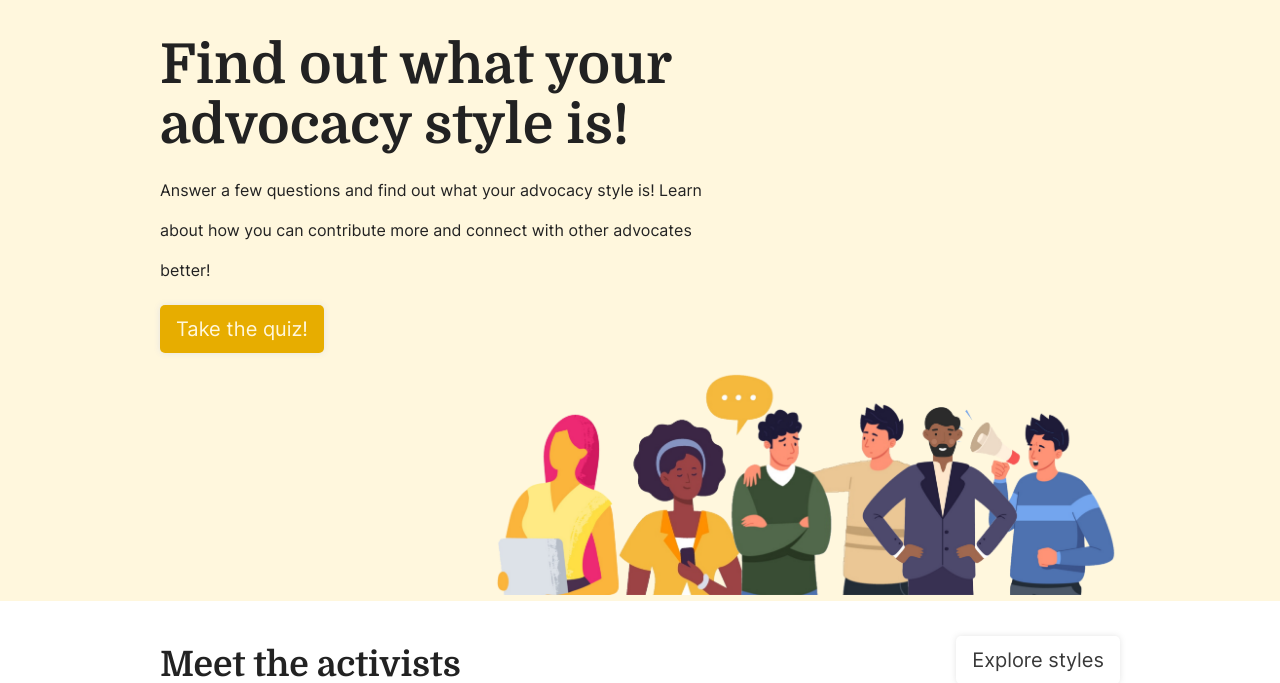
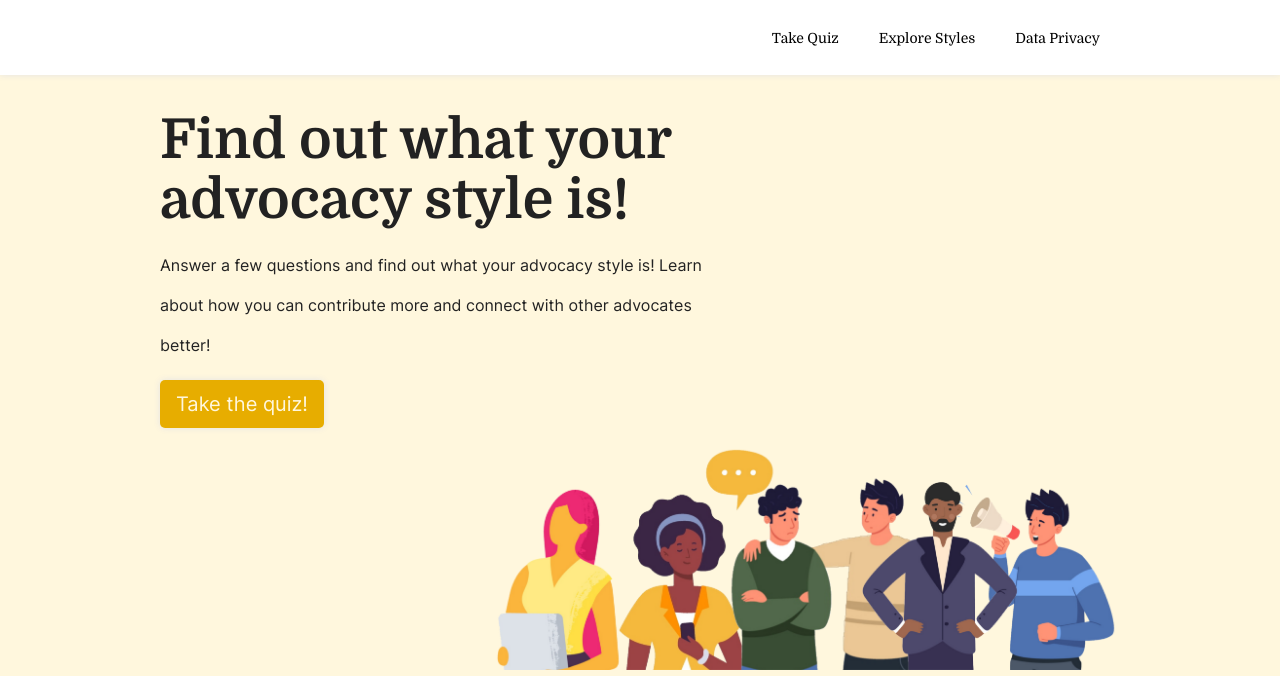
Before and after one commit to col-lefevre/activism-style, a Flask app: page / in a window 1280 px wide. Shown: the top 683 px of the page. Run offline with Flask 2, Linux system fonts and the light colour scheme.

Commit message:
finalized navbar

```diff
--- a/static/css/styles.css
+++ b/static/css/styles.css
@@ -108,42 +108,105 @@
 }
 
 /* NAVBAR */
-.nav-flexbox {
+.navbar {
+    width: 100%;
+    overflow: hidden;
+
+    background-color: white;
+    filter: drop-shadow(0px 0px 3px rgb(228, 228, 228));
+
+    transition: height 0.2s;
+    transition-timing-function: ease;
+
+    position: absolute;
+    z-index: 1;
+}
+
+.nav-content {
     display: flex;
-    flex-direction: row;
-    justify-content: flex-end;
-    align-items: center;
+    height: 100%;
+    width: 100%;
+}
+
+.nav-img {
+    width: 30px;
+    height: auto;
 }
 
 @media (max-width: 549px) {
-    .nav-height {
+    .nav-buffer {
+        height: 50px;
+        width: 100%;
+        opacity: 0;
+        position: static;
+    }
+
+    .navbar-closed {
         height: 50px;
     }
 
-    .nav-flexbox {
-        gap: 25px;
+    .navbar-open {
+        height: 180px;
     }
+
+    .nav-content {
+        flex-direction: column;
+        align-items: flex-end;
+    }
+
+    .nav-content div {
+        display: flex;
+        flex-direction: row;
+        align-items: center;
+        justify-content: flex-start;
+        flex-shrink: 0;
+
+        height: 40px;
+        width: 100%;
+    }
+
+    .nav-content a {
+        padding: 10px;
+    }
+
+    #hamburger {
+        display: flex;
+        justify-content: flex-end;
+        height: 50px;
+    };
 }
 
 @media (min-width: 550px) {
-    .nav-height {
-        height: 80px;
+    .navbar {
+        height: 75px;
+        margin-bottom: 75px;
     }
 
-    .nav-flexbox {
-        gap: 50px;
+    .nav-buffer {
+        height: 75px;
+        width: 100%;
+        opacity: 0;
+        position: static;
     }
+
+    .nav-content {
+        flex-direction: row;
+        align-items: center;
+        justify-content: flex-end;
+
+        height: 75px;
+    }
+
+    .nav-content div {
+        padding: 10px 20px;
+    }
+
+    #hamburger {
+        display: none;
+    };
 }
 
-.nav-container {
-    position: static;
-    width: 100%;
-    background-color: white;
-
-    filter: drop-shadow(0px 0px 3px rgb(228, 228, 228));
-}
-
-/* Button */
+/* BUTTON */
 .button-flexbox {
     display: flex;
     flex-direction: row;
--- a/templates/base.html
+++ b/templates/base.html
@@ -22,7 +22,7 @@
         <script src="{{url_for('static', filename='jquery/jquery-3.3.1.js')}}"></script>
     </head>
     <body>
-        <!-- {% include 'navbar.html' %} -->
+        {% include 'navbar.html' %}
         {% block content %}{% endblock %}
     </body>
 </html>
--- a/templates/navbar.html
+++ b/templates/navbar.html
@@ -1,11 +1,36 @@
-<div class="nav-container nav-height" id="">
-    <div class="container nav-height">
-        <div class="row">
-                <div class="nav-flexbox nav-height">
-                    <a href=""><div class="font-domine1">Community</div></a>
-                    <a href=""><div class="font-domine1">Advocacy Styles</div></a>
-                </div>
-            </div>
+<script>
+    $(document).ready(function() {
+        $('#hamburger').click(function() {
+            var navHeight = $('#navbar').css('height');
+            if (navHeight == '50px') {
+                $('#navbar').addClass('navbar-open');
+                $('#navbar').removeClass('navbar-closed');
+                $('.nav-img').attr('src', 'static/images/icons/ham_close.png');
+            }
+            else if (navHeight == '180px') {
+                $('#navbar').addClass('navbar-closed');
+                $('#navbar').removeClass('navbar-open');
+                $('.nav-img').attr('src', 'static/images/icons/ham_open.png');
+            };
+        });
+    });
+</script>
+
+<div class="navbar navbar-closed" id="navbar">
+    <div class="container nav-content">
+        <div id="hamburger">
+            <img class="nav-img" src="static/images/icons/ham_open.png">
+        </div>
+        <div>
+            <a href="#"><span class="font-domine1">Take Quiz</span></a>
+        </div>
+        <div>
+            <a href="#"><span class="font-domine1">Explore Styles</span></a>
+        </div>
+        <div>
+            <a href="#"><span class="font-domine1">Data Privacy</span></a>
         </div>
     </div>
 </div>
+
+<div class="nav-buffer"></div>
```
Also changed, not shown: static/css/navbar2.css (deleted, +0 -80 lines), templates/navbar2.html (deleted, +0 -41 lines).
